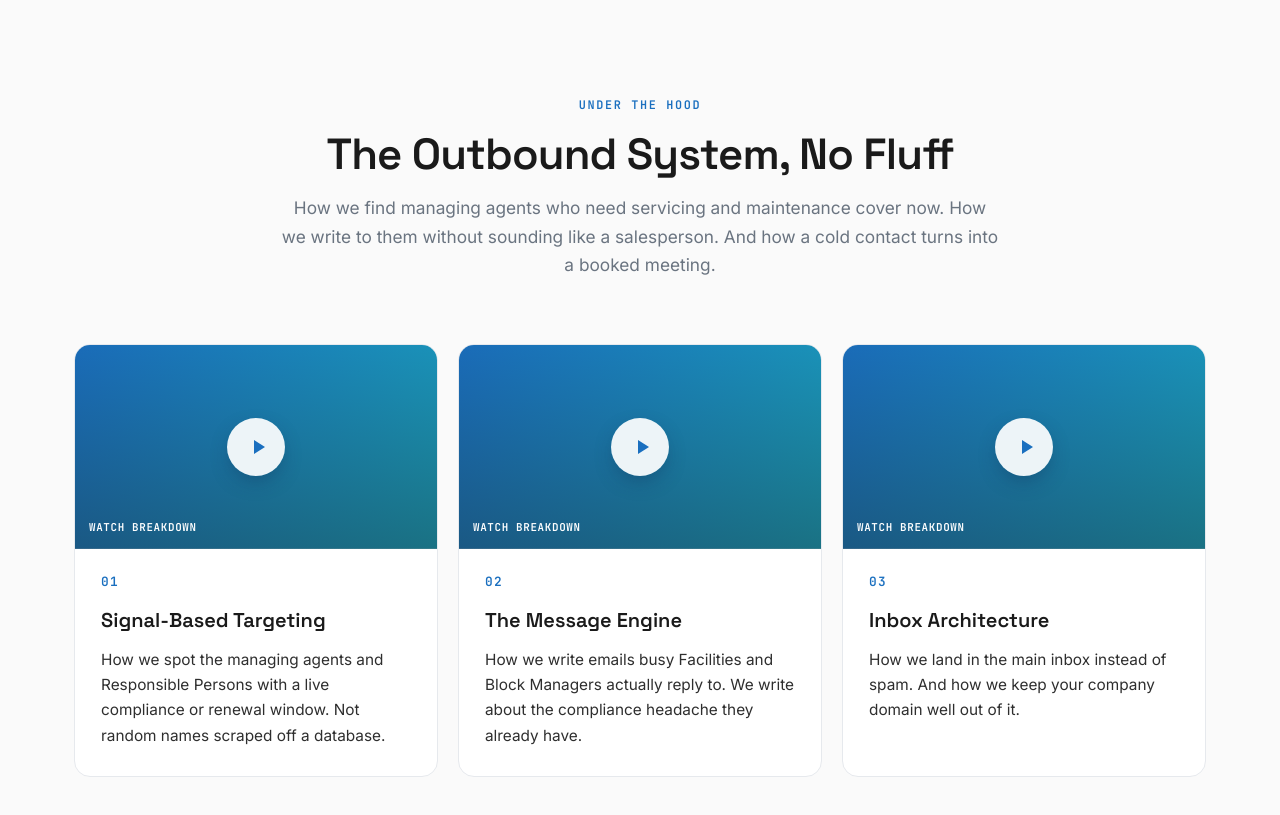
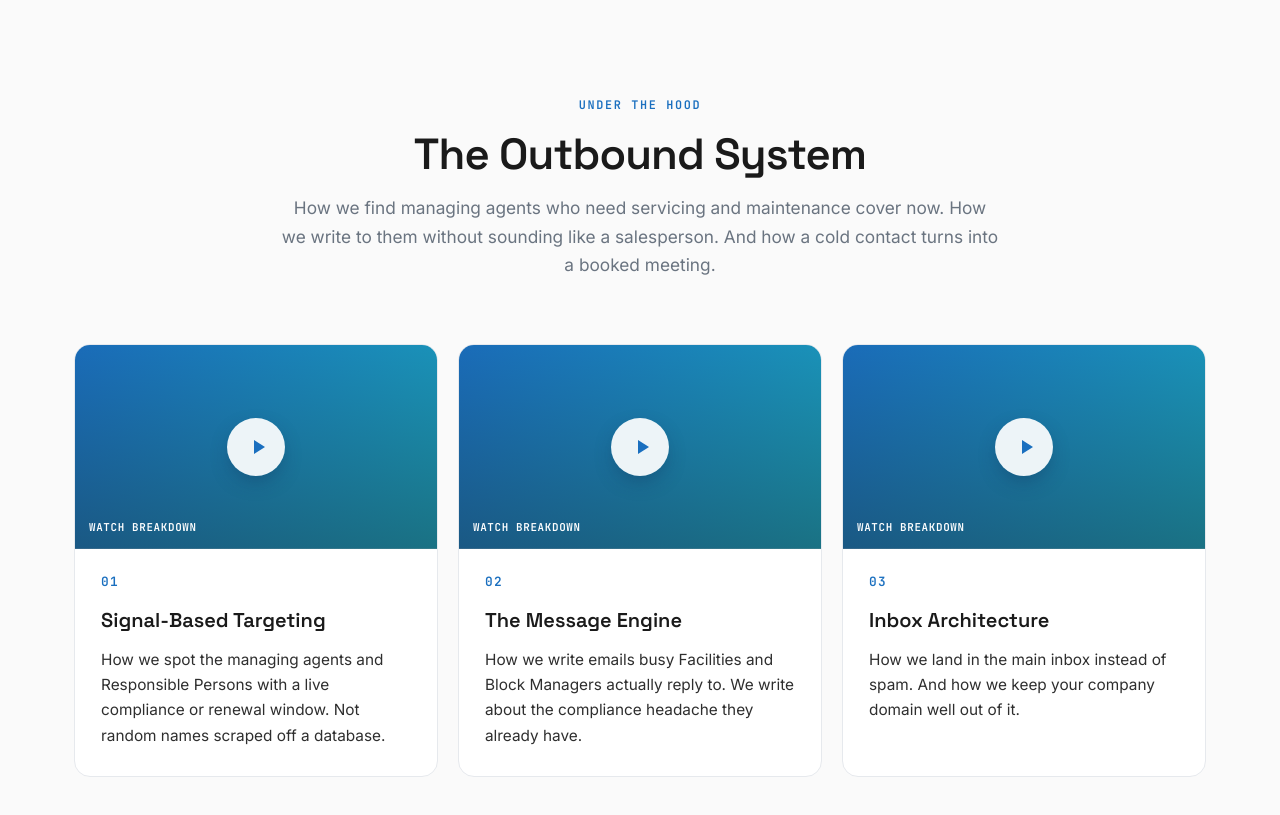
Before and after one commit to Toonrix/demo-site, a plain HTML site: page index.html in a window 1280 px wide. Shown: the part 1540-2355 px from the top of the page. Drawn offline with Linux system fonts and the light colour scheme.

Commit message:
Update index.html

```diff
--- a/index.html
+++ b/index.html
@@ -213,7 +213,7 @@
       <div class="container">
         <div class="section__head reveal" data-reveal>
           <span class="kicker">Under the Hood</span>
-          <h2 class="section__title">The Outbound System, No Fluff</h2>
+          <h2 class="section__title">The Outbound System</h2>
           <p class="section__lead">
             How we find managing agents who need servicing and maintenance cover now. How we write to them without sounding
             like a salesperson. And how a cold contact turns into a booked meeting.
```
